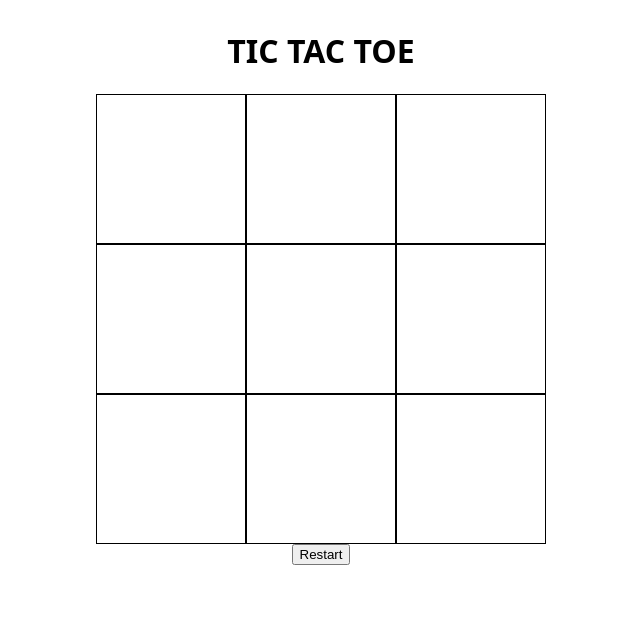
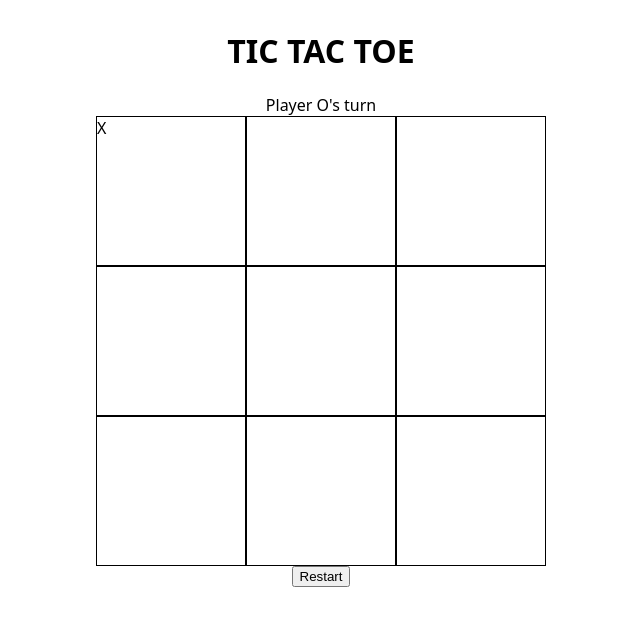
Before and after one commit to Hiya-its-Aya/tic-tac-toe, a plain HTML site: page index.html in a window 1280 px wide. Both pictures are taken after a click on the element 490 px from the left and 168 px from the top of the page. Shown: the whole page, without its empty margins (319-959 px from the left). Drawn offline with Linux system fonts and the light colour scheme.

Commit message:
done, make pretty

```diff
--- a/index.html
+++ b/index.html
@@ -33,7 +33,7 @@
         </div>
     <button id="start">Start Game</button> -->
     </div>
-    <div id="container"></div>
+    <div id="container"> Player X's Turn</div>
     <div id="gameboard">
         <div class="cell" data-index="0"></div>
         <div class="cell"  data-index="1"></div>
--- a/script.js
+++ b/script.js
@@ -1,48 +1,5 @@
-//store player info x2
-//gamebord
-// const p1name = document.querySelector("#player-1-name");
-// const p2name = document.querySelector("#player-2-name");
-// const m1choice = document.querySelector(".marker-1-choice");
-// const m2choice = document.querySelector(".marker-2-choice");
-// const start = document.querySelector("#start");
-// const stuff = document.querySelector("#stuff");
-// const p = document.createElement('p');
 
-// start.addEventListener('click', () => {
-//     const player1 = playerFactory(p1name.value, m1choice.value);
-//     const player2 = playerFactory(p2name.value, m2choice.value);
-//     if(player1.marker == player2.marker){
-//         console.log("Each player must have a different marker.")
-//     }
-//     else{
-//         player1.sayHello();
-//         player2.sayHello();
-//         playGame(player1, player2);
-//     }
-// })
-
-
-// const gameBoard = (() => {
-
-//     return {};
-//   })();
-
-
-// function playGame(player1, player2){
-
-// }
-
-// const playerFactory = (name, marker) => {
-//     const sayHello = () => {
-//         p.setAttribute('id', "p");
-//         p.textContent = "Hello " + name + ", you're playing with the " + marker + " marker!";
-//         stuff.appendChild(p);
-//     };
-//     return {name, marker, sayHello};
-// }
-
-
-"use strict";
+// "use strict";
 
 const PlayerFactory = (marker) => {
     this.marker = marker;
@@ -61,7 +18,7 @@ const gameBoard = (() => {
         board[index] = marker;
     };
 
-    const getCells = (index) =>{
+    const getCells = (index) => {
         if (index > board.length) return;
         return board[index];
     };
@@ -117,13 +74,13 @@ const displayController = (() => {
   })();
 
   const gameController = (() => {
-    const playerX = Player("X");
-    const playerO = Player("O");
+    const playerX = PlayerFactory("X");
+    const playerO = PlayerFactory("O");
     let round = 1;
     let isOver = false;
 
     const playRound = (fieldIndex) => {
-      gameBoard.setCgetCells(fieldIndex, getCurrentPlayerMarker());
+      gameBoard.setCells(fieldIndex, getCurrentPlayerMarker());
       if (checkWinner(fieldIndex)) {
         displayController.setResultMessage(getCurrentPlayerMarker());
         isOver = true;
```
